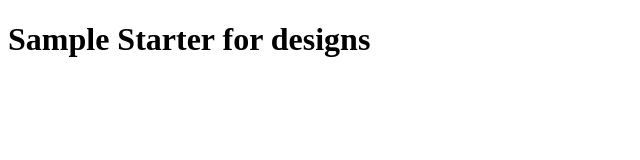
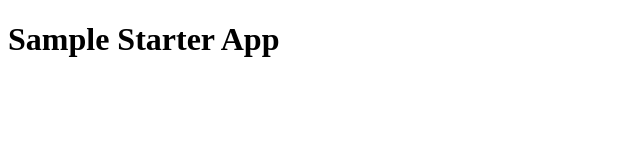
Before and after one commit to akashpcusbook/typescript-scss-starter, a website: page index.html in a window 1280 px wide. Shown: the whole page, without its empty margins (0-640 px from the left). Drawn offline with nearby package versions, Linux system fonts and the light colour scheme; files that its build step writes are made by us from their sources; files whose address does not match are found by name.

Commit message:
changed index text

```diff
--- a/index.html
+++ b/index.html
@@ -8,7 +8,7 @@
     <link rel="stylesheet" type="text/css" href="/css/index.css">
 </head>
 <body>
-    <h1>Sample Starter for designs</h1>
+    <h1>Sample Starter App</h1>
     <script src="/js/index.js"></script>
 </body>
 </html>
```
